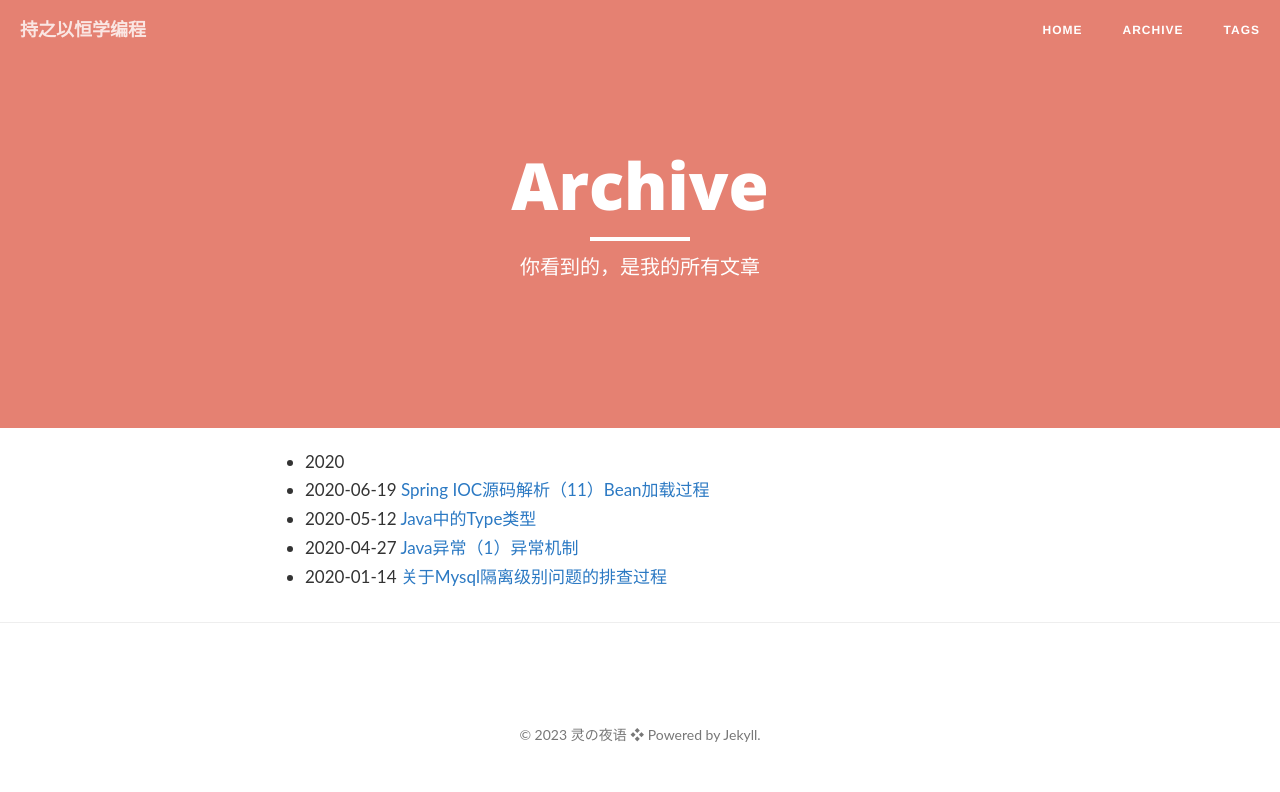
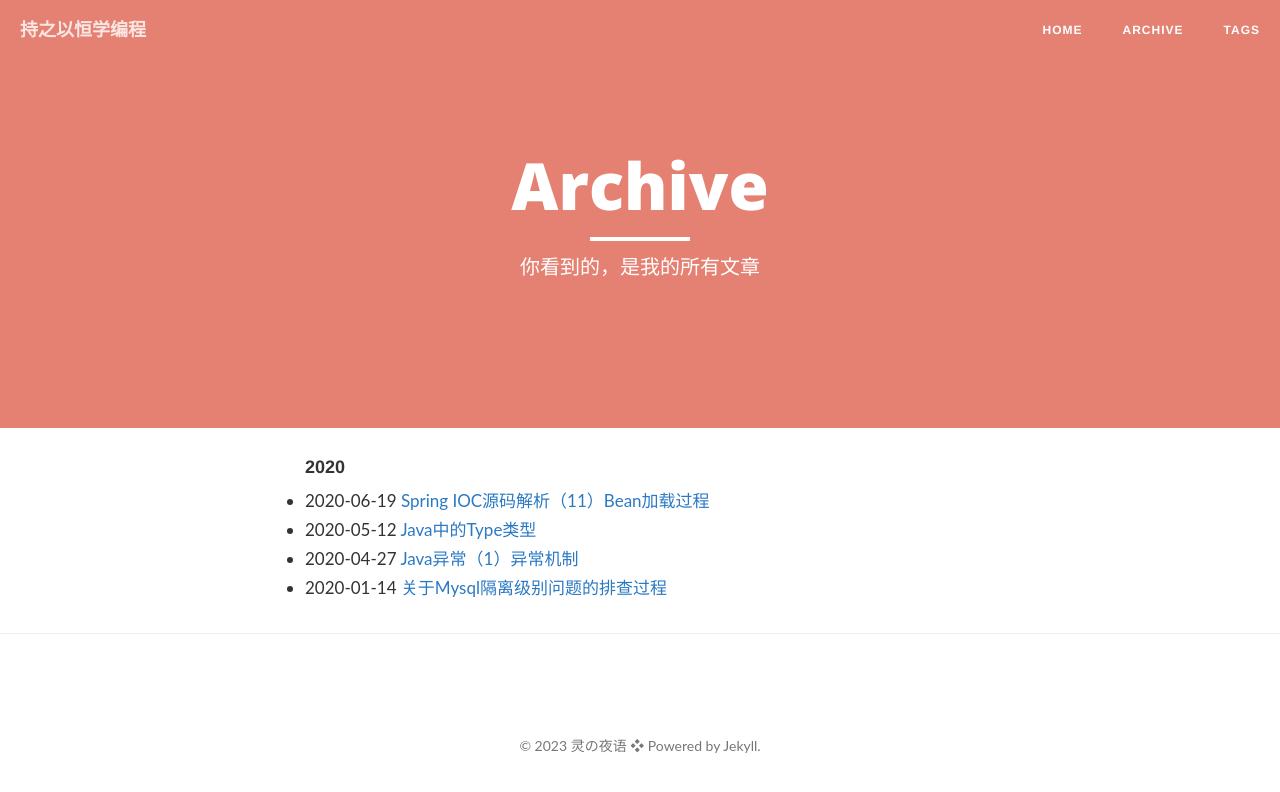
Before and after one commit to zhangfb95/zhangfb95.github.io, a Jekyll site: the page built from archive.md, in a window 1280 px wide. Shown: the top 792 px of the page. Built offline with Jekyll 4.4.1, drawn with Linux system fonts in a browser that asks for light colours; nearby versions of some CDN libraries; comment, search, counter and statistics services are not loaded.

Commit message:
modify archive and tags's head

```diff
--- a/archive.md
+++ b/archive.md
@@ -11,7 +11,8 @@ header-img: "img/orange.jpg"
   {% capture y %}{{post.date | date:"%Y"}}{% endcapture %}
   {% if year != y %}
     {% assign year = y %}
-    <li class="listing-seperator">{{ y }}</li>
+    <!-- <li class="listing-seperator">{{ y }}</li> -->
+    <h4>{{ y }}</h4>
   {% endif %}
   <li class="listing-item">
     <time datetime="{{ post.date | date:"%Y-%m-%d" }}">{{ post.date | date:"%Y-%m-%d" }}</time>
```
Also changed, not shown: tags.md (+1 -1 lines).
